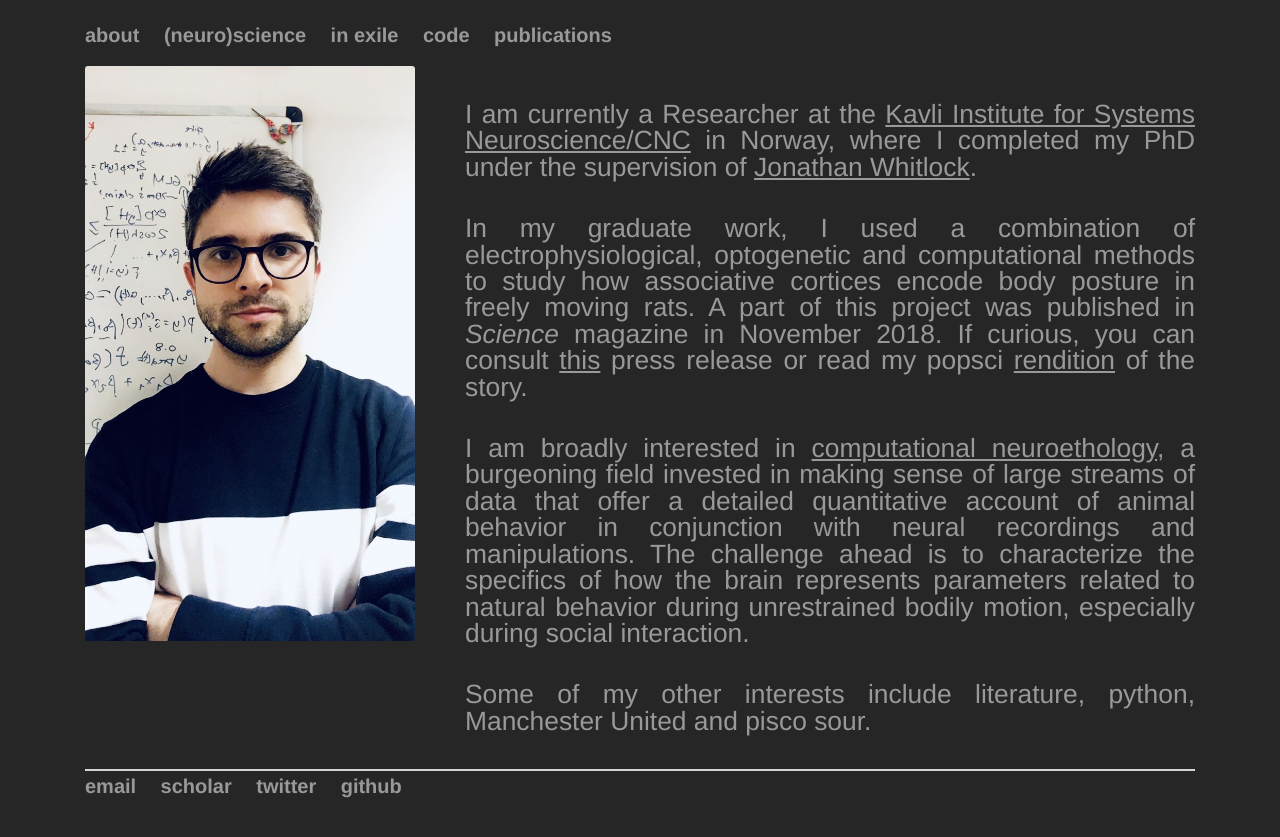
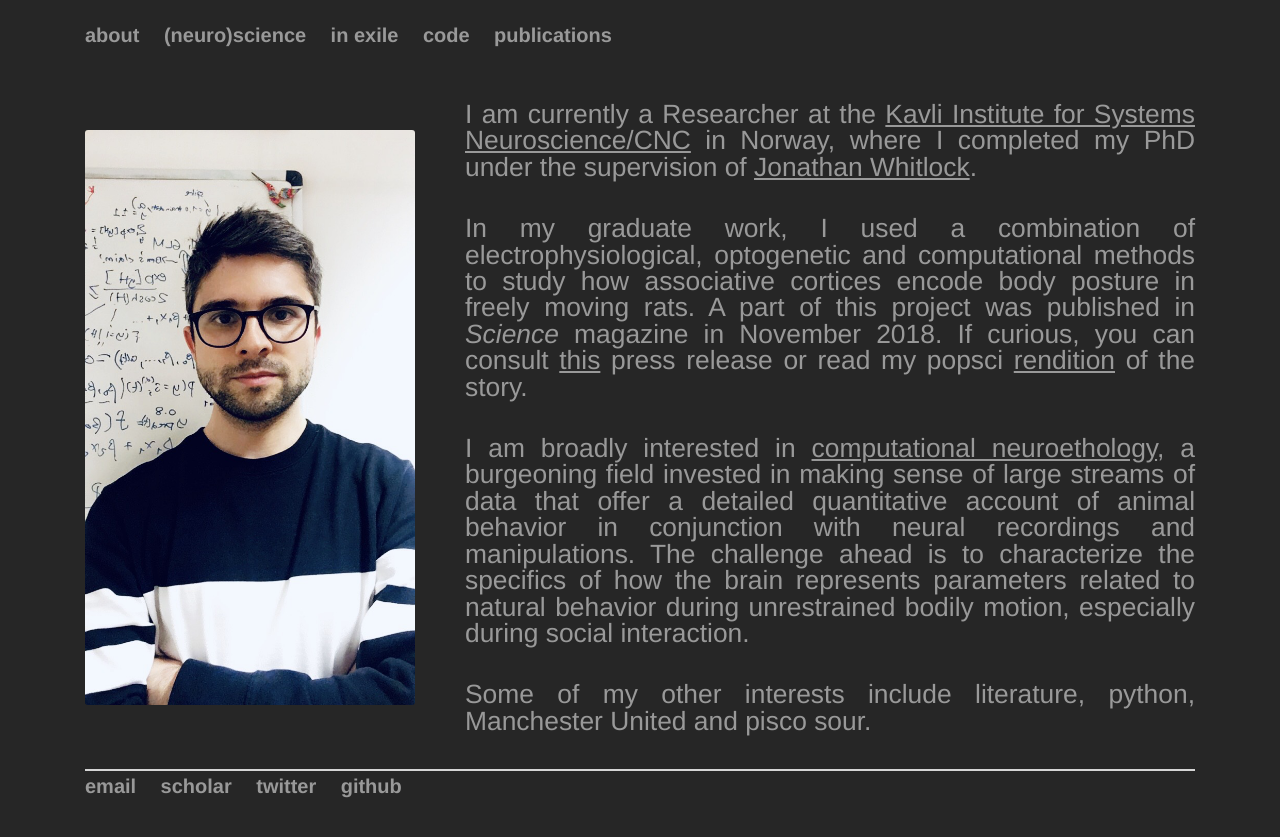
Before and after one commit to bartulem/bartulem.github.io, a Jekyll site: the page built from about/index.html, in a window 1280 px wide. Shown: the top 837 px of the page. Built offline with Jekyll 4.4.1, drawn with Linux system fonts in a browser that asks for light colours.

Commit message:
Update index.html

```diff
--- a/about/index.html
+++ b/about/index.html
@@ -3,7 +3,7 @@
 title: bartulem
 ---
 <div class="row marketing">
-	<div class="col-sm-4">
+	<div class="col-sm-4 content">
 		<img class="rounded-corners" alt="Bartul Mimica" src="http://bartulem.github.io/img/bm2020w.png" style="width:330px;height:575px;">
 	</div>
 	<div class="col-sm-8">
```
